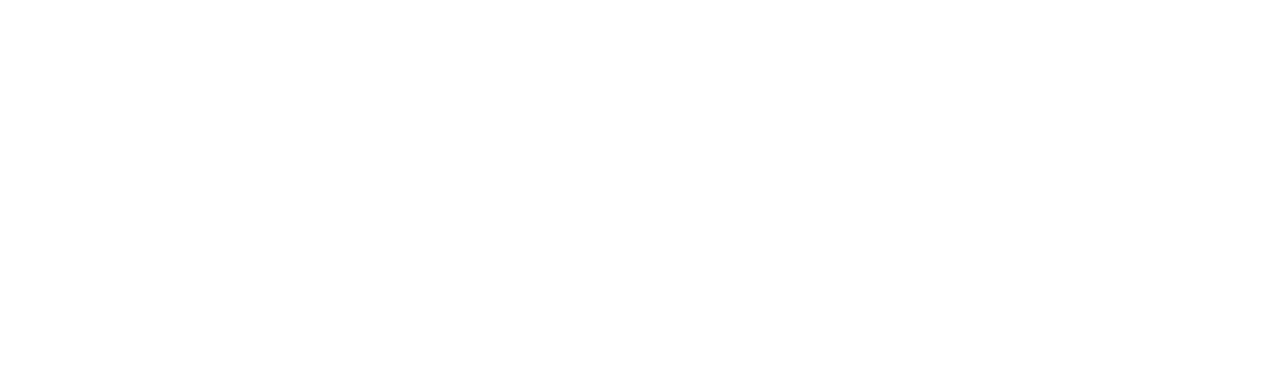
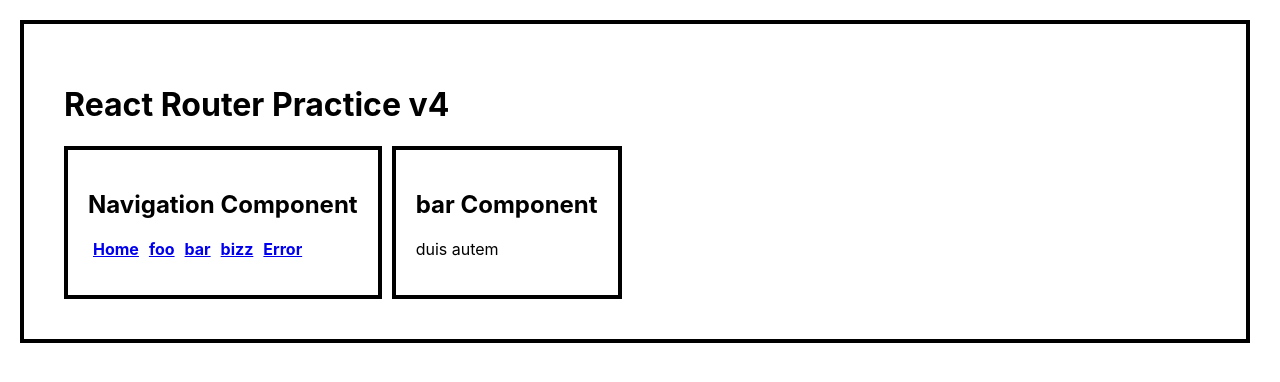
Before and after one commit to artificialarea/react-playground-revisited, a React (Create React App) app: page /child/bar in a window 1280 px wide. Shown: the top 382 px of the page. Built offline with nearby package versions, Linux system fonts and the light colour scheme.

Commit message:
seq: basic version 12min; css +4min; dynamic routes + 13min

```diff
--- a/src/comp/App.js
+++ /dev/null
@@ -1,10 +0,0 @@
-import React from 'react';
-import './App.css';
-
-export default class App extends React.Component {
-  render() {
-    return (
-      <div />
-    )
-  }
-}
--- a/src/index.js
+++ b/src/index.js
@@ -1,7 +1,7 @@
 import React from 'react';
 import ReactDOM from 'react-dom';
 import './index.css';
-import App from './comp/App';
+import App from './router/App';
 
 
 ReactDOM.render(
--- /dev/null
+++ b/src/router/App.css
@@ -0,0 +1,24 @@
+.app {
+  display: flex;
+  flex-wrap: wrap;
+  border: none;
+}
+
+h1 {
+  width: 100%;
+}
+
+nav, div {
+  border: 4px solid black;
+  padding: 20px;
+  margin-right: 10px;
+}
+
+.error {
+  border: 4px solid red;
+}
+
+a {
+  padding: 5px;
+  font-weight: bold;
+}
--- /dev/null
+++ b/src/router/App.js
@@ -0,0 +1,41 @@
+import React from 'react';
+import './App.css';
+import Home from './Home'
+import Child from './Child'
+import Error from './Error'
+import Nav from './Nav'
+import children from './store'
+import { BrowserRouter, Route, Switch } from 'react-router-dom'
+
+
+
+export default class App extends React.Component {
+
+  constructor(props) {
+    super(props)
+    this.state = { children }
+  }
+
+  render() {
+    return (
+      <div className='app'>
+        <h1>React Router Practice v4</h1>
+        <BrowserRouter>
+          <Nav children={this.state.children}/>
+          <Switch>
+            <Route exact path='/' component={Home} />
+            <Route
+              path='/child/:childId'
+              // component={Child}
+              render={(props) => (
+                <Child {...props} children={this.state.children} />
+              )}
+            />
+            <Route path='/error' component={Error} />
+            <Route component={Error} />
+          </Switch>
+        </BrowserRouter>
+      </div>
+    )
+  }
+}
--- /dev/null
+++ b/src/router/Child.js
@@ -0,0 +1,13 @@
+import React from 'react'
+
+export default function Child(props) {
+  const theChild = props.children.find(child => (
+    child.id === props.match.params.childId
+  ))
+  return (
+    <div className={`child child__${theChild.id}`}>
+      <h2>{theChild.id} Component</h2>
+      <p>{theChild.content}</p>
+    </div>
+  )
+}
--- /dev/null
+++ b/src/router/Error.js
@@ -0,0 +1,10 @@
+import React from 'react'
+
+export default function Error() {
+  return (
+    <div className='error'>
+      <h2>Error Component</h2>
+      <p>Sorry, something went wrong here.</p>
+    </div>
+  )
+}
--- /dev/null
+++ b/src/router/Home.js
@@ -0,0 +1,10 @@
+import React from 'react'
+
+export default function Home() {
+  return (
+    <div className='home'>
+      <h2>Home Component</h2>
+      <p>There is no place like home.</p>
+    </div>
+  )
+}
--- /dev/null
+++ b/src/router/Nav.js
@@ -0,0 +1,18 @@
+import React from 'react'
+import { NavLink } from 'react-router-dom'
+
+export default function Nav(props) {
+  console.log(props);
+  const navChildren = props.children.map(child => (
+    <NavLink key={child.id} to={`/child/${child.id}`}>{child.id}</NavLink>
+  ))
+  return (
+    <nav className='nav'>
+      <h2>Navigation Component</h2>
+      <NavLink to='/'>Home</NavLink>
+      {/* <NavLink to='/child'>Child</NavLink> */}
+      {navChildren}
+      <NavLink to='/error'>Error</NavLink>
+    </nav>
+  )
+}
--- /dev/null
+++ b/src/router/store.js
@@ -0,0 +1,16 @@
+const children = [
+  {
+    id: 'foo',
+    content: 'lorem ispum'
+  },
+  {
+    id: 'bar',
+    content: 'duis autem'
+  },
+  {
+    id: 'bizz',
+    content: 'forse no lo so'
+  },
+]
+
+export default children;
```
Also changed, not shown: src/comp/App.css (deleted), 1 other file (tests, documents, lock files or other folders).
